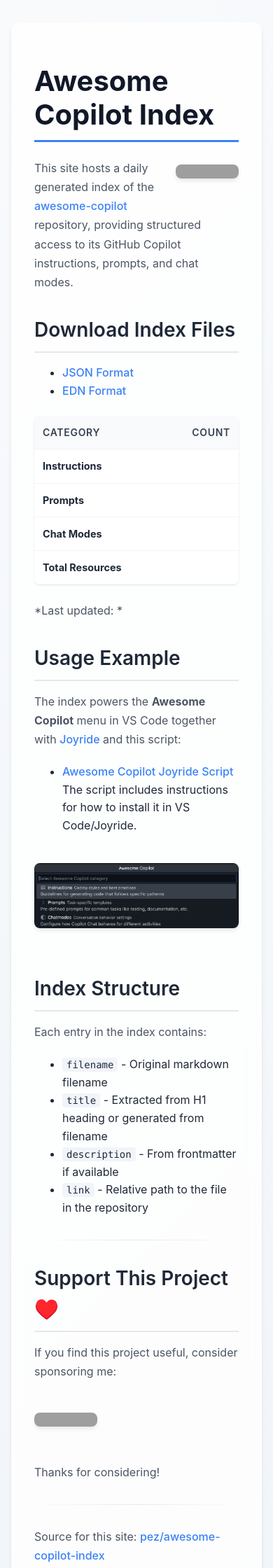
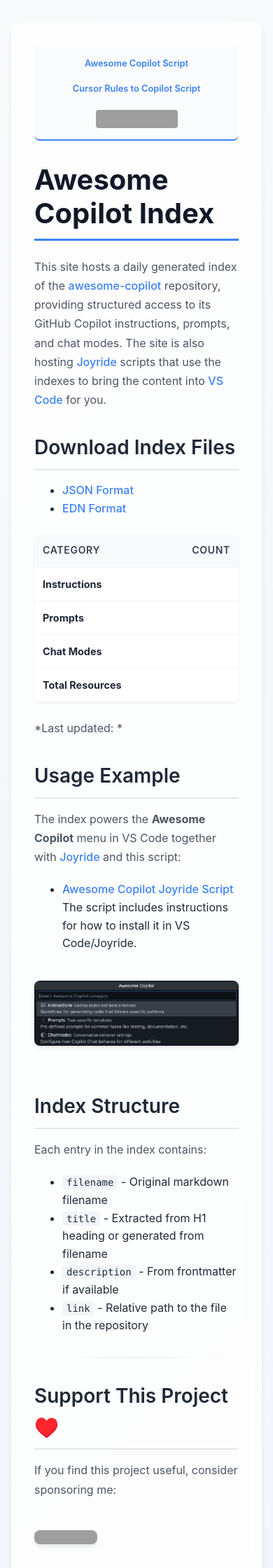
Before and after one commit to PEZ/awesome-copilot-index, a Jekyll site: the page built from site/index-template.md, in a window 390 px wide. Shown: the top 2240 px of the page at 70% size. Built offline with Jekyll 4.4.1, drawn with Linux system fonts in a browser that asks for light colours; some of the changed text lies outside the part shown; grey boxes are pictures that could not be loaded.

Commit message:
Update the index page

```diff
--- a/site/assets/css/style.css
+++ b/site/assets/css/style.css
@@ -371,6 +371,63 @@ textarea.code:hover {
   display: block;
 }
 
+/* Mobile responsive navigation */
+@media (max-width: 767px) {
+  .page-navigation {
+    padding: 0.5rem 0.5rem;
+    margin: 1rem 0;
+  }
+
+  .page-navigation a {
+    margin: 0.0625rem 0.25rem;
+    padding: 0.375rem 0.75rem;
+    font-size: 0.875rem;
+    display: inline-block;
+  }
+
+  .page-navigation .separator {
+    margin: 0 0.0625rem;
+    font-size: 0.875rem;
+  }
+
+  .page-navigation .github-badge {
+    margin: 0.0625rem 0.0625rem;
+    display: inline-block;
+  }
+
+  .page-navigation .github-badge img {
+    height: 24px;
+  }
+}
+
+/* Very small screens - stack navigation vertically */
+@media (max-width: 480px) {
+  .page-navigation {
+    padding: 0.5rem 0.5rem;
+    line-height: 1.4;
+  }
+
+  .page-navigation a {
+    margin: 0.0625rem 0.0625rem;
+    padding: 0.5rem 0.75rem;
+    font-size: 0.8rem;
+  }
+
+  .page-navigation .separator {
+    display: none;
+  }
+
+  .page-navigation .github-badge {
+    display: block;
+    margin: 0.25rem auto 0 auto;
+    width: fit-content;
+  }
+
+  .page-navigation .github-badge img {
+    height: 26px;
+  }
+}
+
 /* Animation for smooth loading */
 main {
   animation: fadeIn 0.5s ease-out;
--- a/site/index-template.md
+++ b/site/index-template.md
@@ -4,15 +4,19 @@ title: Awesome Copilot Index
 description: Daily generated index of the awesome-copilot repository, providing structured access to GitHub Copilot instructions, prompts, and chat modes.
 ---
 
-# Awesome Copilot Index
-
-<div style="float: right; margin: -1rem 0 1rem 1rem;">
-  <a href="https://github.com/github/awesome-copilot" target="_blank">
+<div class="page-navigation top">
+  <a href="awesome-copilot-script">Awesome Copilot Script</a>
+  <span class="separator">|</span>
+  <a href="cursorrules-to-copilot-script">Cursor Rules to Copilot Script</a>
+  <span class="separator">|</span>
+  <a href="https://github.com/PEZ/awesome-copilot-index" target="_blank" rel="noopener" class="github-badge">
     <img src="https://img.shields.io/badge/fork%20me%20on-GitHub-24292f?style=for-the-badge&logo=github&logoColor=white" alt="Fork me on GitHub" />
   </a>
 </div>
 
-This site hosts a daily generated index of the [awesome-copilot](https://github.com/github/awesome-copilot) repository, providing structured access to its GitHub Copilot instructions, prompts, and chat modes.
+# Awesome Copilot Index
+
+This site hosts a daily generated index of the [awesome-copilot](https://github.com/github/awesome-copilot) repository, providing structured access to its GitHub Copilot instructions, prompts, and chat modes. The site is also hosting [Joyride](https://github.com/BetterThanTomorrow/joyride) scripts that use the indexes to bring the content into [VS Code](https://code.visualstudio.com/) for you.
 
 ## Download Index Files
 
@@ -57,4 +61,14 @@ Thanks for considering!
 
 ---
 
+<div class="page-navigation bottom">
+  <a href="awesome-copilot-script">Awesome Copilot Script</a>
+  <span class="separator">|</span>
+  <a href="cursorrules-to-copilot-script">Cursor Rules to Copilot Script</a>
+  <span class="separator">|</span>
+  <a href="https://github.com/PEZ/awesome-copilot-index" target="_blank" rel="noopener" class="github-badge">
+    <img src="https://img.shields.io/badge/fork%20me%20on-GitHub-24292f?style=for-the-badge&logo=github&logoColor=white" alt="Fork me on GitHub" />
+  </a>
+</div>
+
 Source for this site: [pez/awesome-copilot-index](https://github.com/pez/awesome-copilot-index)
```
